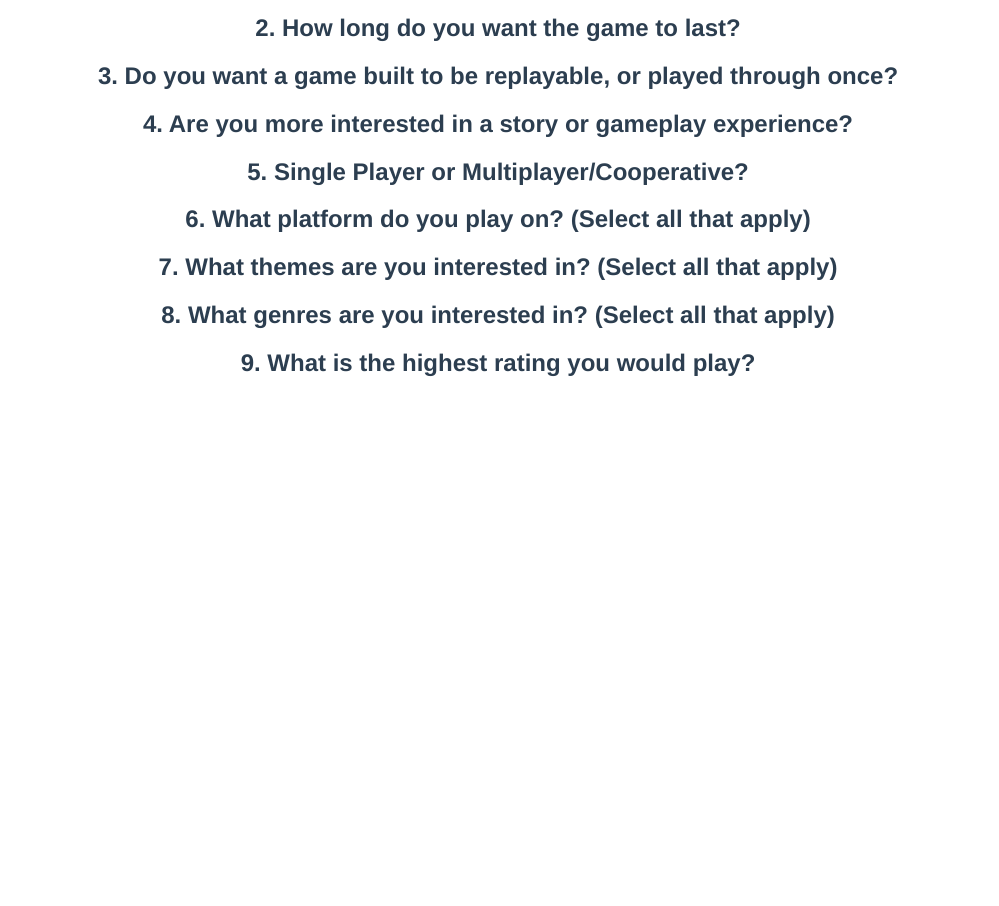
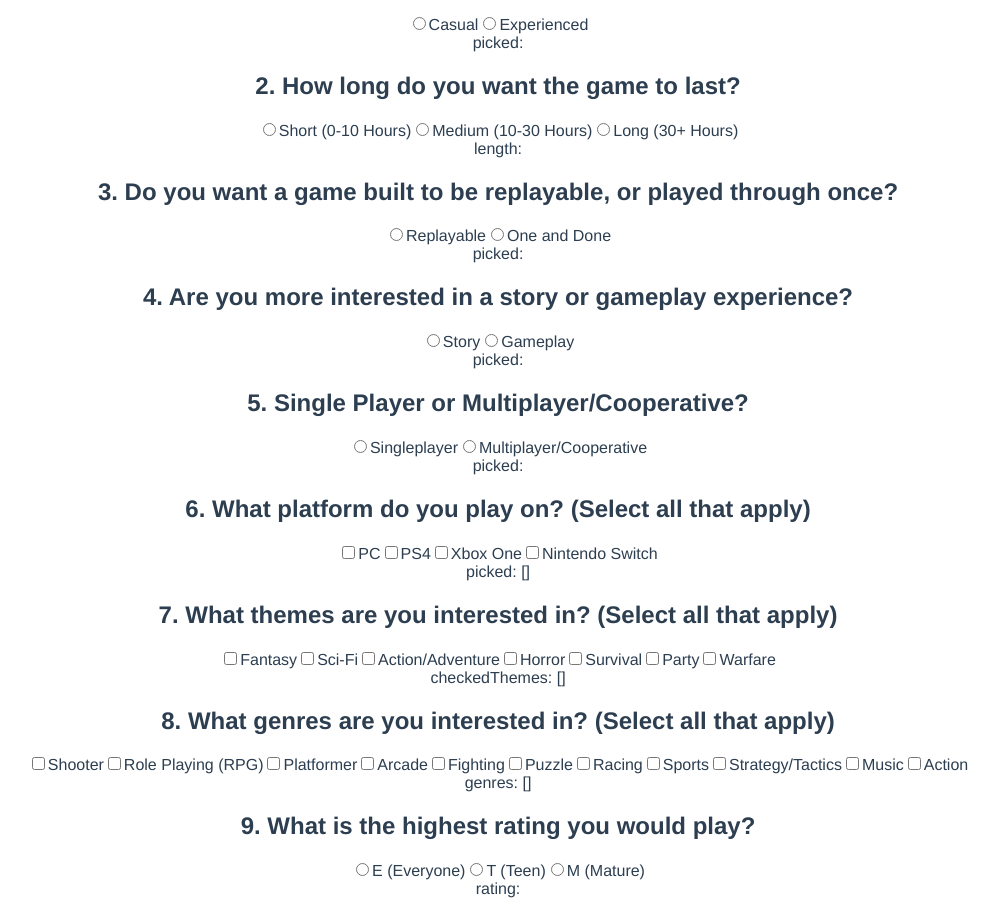
Before and after one commit to justin-crabtree/what_game_app_vue, a Vue app: page /questionnaire in a window 1280 px wide. Shown: the part 200-1106 px from the top of the page, without its empty margins (142-1141 px from the left). Before the commit the page ends 800 px from the top, so only its background shows below. Built offline with nearby package versions, Linux system fonts and the light colour scheme.

Commit message:
adds forms for all questions on questionnaire page

```diff
--- a/src/views/Questionnaire.vue
+++ b/src/views/Questionnaire.vue
@@ -2,34 +2,158 @@
   <div class="questionnaire">
     <h1>Answer the questions to recieve your custom result!</h1>
 
+    <div>
       <h2>
         1. Are you a casual or experienced player?
       </h2>
+      <div>
+        <input type="radio" id="casual" value="Casual" v-model="experienceLevel" />
+        <label for="casual">Casual</label>
+        <input type="radio" id="experienced" value="Experienced" v-model="experienceLevel" />
+        <label for="experienced">Experienced</label>
+      </div>
+      picked: {{ experienceLevel }}
+    </div>
+
+    <div>
       <h2>
         2. How long do you want the game to last?
       </h2>
+      <div>
+        <input type="radio" id="short" value="Short (0-10 Hours)" v-model="gameLength" />
+        <label for="short">Short (0-10 Hours)</label>
+        <input type="radio" id="medium" value="Medium (10-30 Hours)" v-model="gameLength" />
+        <label for="medium">Medium (10-30 Hours)</label>
+        <input type="radio" id="long" value="Long (30+ Hours)" v-model="gameLength" />
+        <label for="long">Long (30+ Hours)</label>
+      </div>
+      length: {{ gameLength }}
+    </div>
+
+    <div>
       <h2>
         3. Do you want a game built to be replayable, or played through once?
       </h2>
+      <div>
+        <input type="radio" id="replayable" value="Replayable" v-model="replayability" />
+        <label for="replayable">Replayable</label>
+        <input type="radio" id="once" value="One and Done" v-model="replayability" />
+        <label for="once">One and Done</label>
+      </div>
+      picked: {{ replayability }}
+    </div>
+
+    <div>
       <h2>
         4. Are you more interested in a story or gameplay experience?
       </h2>
+      <div>
+        <input type="radio" id="story" value="Story" v-model="gameFocus" />
+        <label for="story">Story</label>
+        <input type="radio" id="gameplay" value="Gameplay" v-model="gameFocus" />
+        <label for="gameplay">Gameplay</label>
+      </div>
+      picked: {{ gameFocus }}
+    </div>
+
+    <div>
       <h2>
         5. Single Player or Multiplayer/Cooperative?
       </h2>
+      <div>
+        <input type="radio" id="singleplayer" value="Singleplayer" v-model="playerAmount" />
+        <label for="singleplayer">Singleplayer</label>
+        <input type="radio" id="multiplayer" value="Multiplayer/Cooperative" v-model="playerAmount" />
+        <label for="multiplayer">Multiplayer/Cooperative</label>
+      </div>
+      picked: {{ playerAmount }}
+    </div>
+
+    <div>
       <h2>
         6. What platform do you play on? (Select all that apply)
       </h2>
+      <div>
+        <input type="checkbox" id="pc" value="PC" v-model="platforms" />
+        <label for="pc">PC</label>
+        <input type="checkbox" id="ps4" value="PS4" v-model="platforms" />
+        <label for="ps4">PS4</label>
+        <input type="checkbox" id="xboxone" value="Xbox One" v-model="platforms" />
+        <label for="xboxone">Xbox One</label>
+        <input type="checkbox" id="switch" value="Nintendo Switch" v-model="platforms" />
+        <label for="switch">Nintendo Switch</label>
+      </div>
+      picked: {{ platforms }}
+    </div>
+
+    <div>
       <h2>
         7. What themes are you interested in? (Select all that apply)
       </h2>
+      <div>
+        <input type="checkbox" id="fantasy" value="Fantasy" v-model="checkedThemes" />
+        <label for="fantasy">Fantasy</label>
+        <input type="checkbox" id="sci-fi" value="Sci-Fi" v-model="checkedThemes" />
+        <label for="sci-fi">Sci-Fi</label>
+        <input type="checkbox" id="action-adventure" value="Action/Adventure" v-model="checkedThemes" />
+        <label for="action-adventure">Action/Adventure</label>
+        <input type="checkbox" id="horror" value="Horror" v-model="checkedThemes" />
+        <label for="horror">Horror</label>
+        <input type="checkbox" id="survival" value="Survival" v-model="checkedThemes" />
+        <label for="survival">Survival</label>
+        <input type="checkbox" id="party" value="Party" v-model="checkedThemes" />
+        <label for="party">Party</label>
+        <input type="checkbox" id="warfare" value="Warfare" v-model="checkedThemes" />
+        <label for="warfare">Warfare</label>
+      </div>
+      checkedThemes: {{ checkedThemes }}
+    </div>
+
+    <div>
       <h2>
         8. What genres are you interested in? (Select all that apply)
       </h2>
+      <div>
+        <input type="checkbox" id="shooter" value="Shooter" v-model="checkedGenres" />
+        <label for="shooter">Shooter</label>
+        <input type="checkbox" id="rpg" value="Role Playing (RPG)" v-model="checkedGenres" />
+        <label for="rpg">Role Playing (RPG)</label>
+        <input type="checkbox" id="platformer" value="Platformer" v-model="checkedGenres" />
+        <label for="platformer">Platformer</label>
+        <input type="checkbox" id="arcade" value="Arcade" v-model="checkedGenres" />
+        <label for="arcade">Arcade</label>
+        <input type="checkbox" id="fighting" value="Fighting" v-model="checkedGenres" />
+        <label for="fighting">Fighting</label>
+        <input type="checkbox" id="puzzle" value="Puzzle" v-model="checkedGenres" />
+        <label for="puzzle">Puzzle</label>
+        <input type="checkbox" id="racing" value="Racing" v-model="checkedGenres" />
+        <label for="racing">Racing</label>
+        <input type="checkbox" id="sports" value="Sports" v-model="checkedGenres" />
+        <label for="sports">Sports</label>
+        <input type="checkbox" id="strategy" value="Strategy/Tactics" v-model="checkedGenres" />
+        <label for="strategy">Strategy/Tactics</label>
+        <input type="checkbox" id="music" value="Music" v-model="checkedGenres" />
+        <label for="music">Music</label>
+        <input type="checkbox" id="action" value="Action" v-model="checkedGenres" />
+        <label for="action">Action</label>
+      </div>
+      genres: {{ checkedGenres }}
+    </div>
+
+    <div>
       <h2>
         9. What is the highest rating you would play?
       </h2>
-    <h2></h2>
+      <div>
+        <input type="radio" id="e" value="E (Everyone)" v-model="rating" />
+        <label for="e">E (Everyone)</label>
+        <input type="radio" id="t" value="T (Teen)" v-model="rating" />
+        <label for="t">T (Teen)</label>
+        <input type="radio" id="m" value="M (Mature)" v-model="rating" />
+        <label for="m">M (Mature)</label>
+      </div>
+      rating: {{ rating }}
+    </div>
   </div>
 </template>
 
@@ -38,7 +162,17 @@
 <script>
 export default {
   data: function() {
-    return {};
+    return {
+      checkedThemes: [],
+      experienceLevel: "",
+      gameLength: "",
+      replayability: "",
+      gameFocus: "",
+      playerAmount: "",
+      platforms: [],
+      checkedGenres: [],
+      rating: ""
+    };
   },
   created: function() {},
   methods: {}
```
Lines whose indentation alone changed are shown as unchanged.
